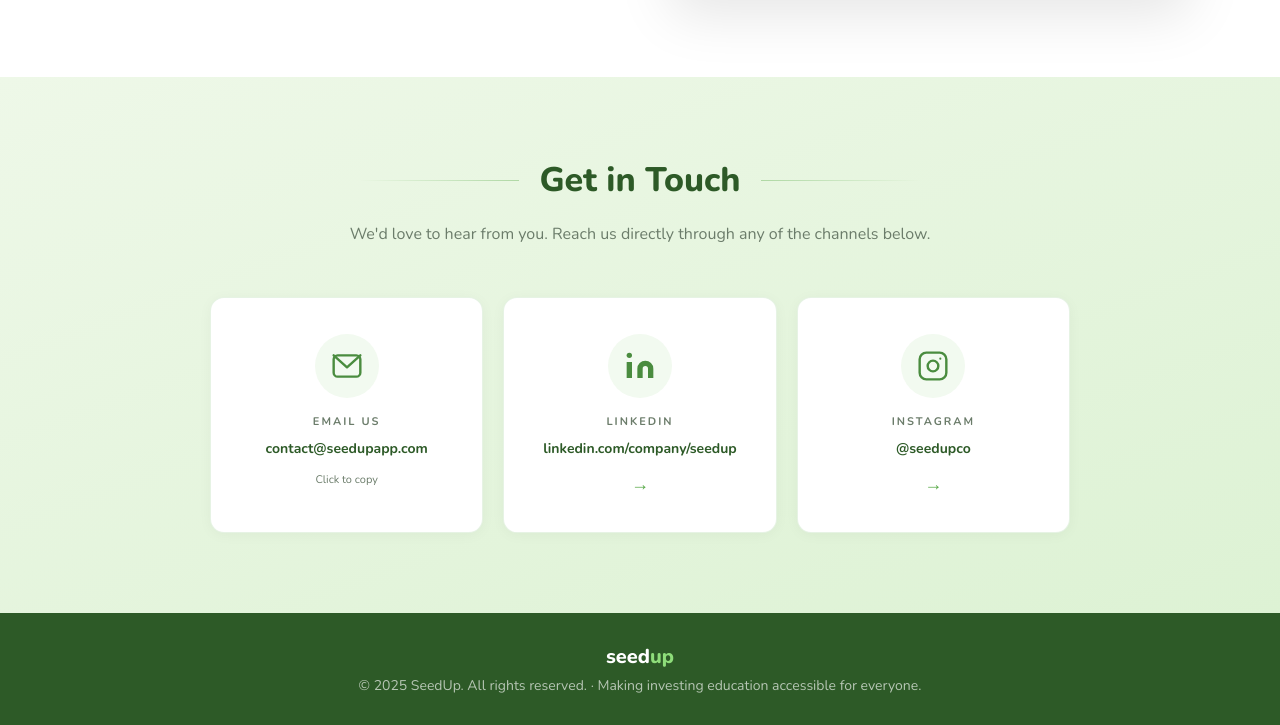
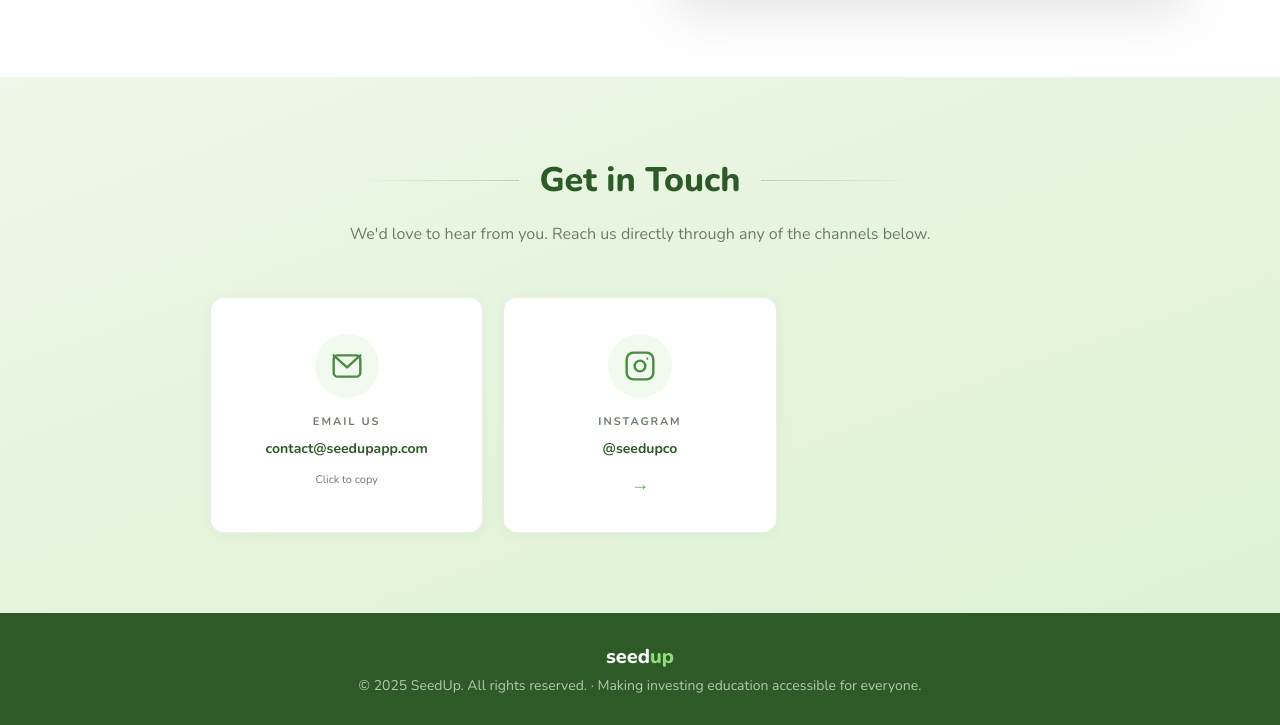
Before and after one commit to haninerayane8-cpu/Seedup, a plain HTML site: page seedup-5.html in a window 1280 px wide. Shown: the part 1947-2672 px from the top of the page. Drawn offline with nearby package versions, Linux system fonts and the light colour scheme.

Commit message:
Update index.html

```diff
--- a/seedup-5.html
+++ b/seedup-5.html
@@ -689,19 +689,7 @@
         <div style="font-size:11px; color:var(--muted); margin-top:4px;">Click to copy</div>
       </div>
 
-      <!-- LINKEDIN -->
-      <a href="https://linkedin.com/company/seedup" target="_blank" rel="noopener" class="contact-card">
-        <div class="cc-icon">
-          <svg width="32" height="32" viewBox="0 0 24 24" fill="currentColor">
-            <path d="M16 8a6 6 0 0 1 6 6v7h-4v-7a2 2 0 0 0-2-2 2 2 0 0 0-2 2v7h-4v-7a6 6 0 0 1 6-6z"/>
-            <rect x="2" y="9" width="4" height="12"/>
-            <circle cx="4" cy="4" r="2"/>
-          </svg>
-        </div>
-        <div class="cc-label">LinkedIn</div>
-        <div class="cc-value">linkedin.com/company/seedup</div>
-        <div class="cc-arrow">→</div>
-      </a>
+
 
       <!-- INSTAGRAM -->
       <a href="https://instagram.com/seedupco" target="_blank" rel="noopener" class="contact-card">
```
